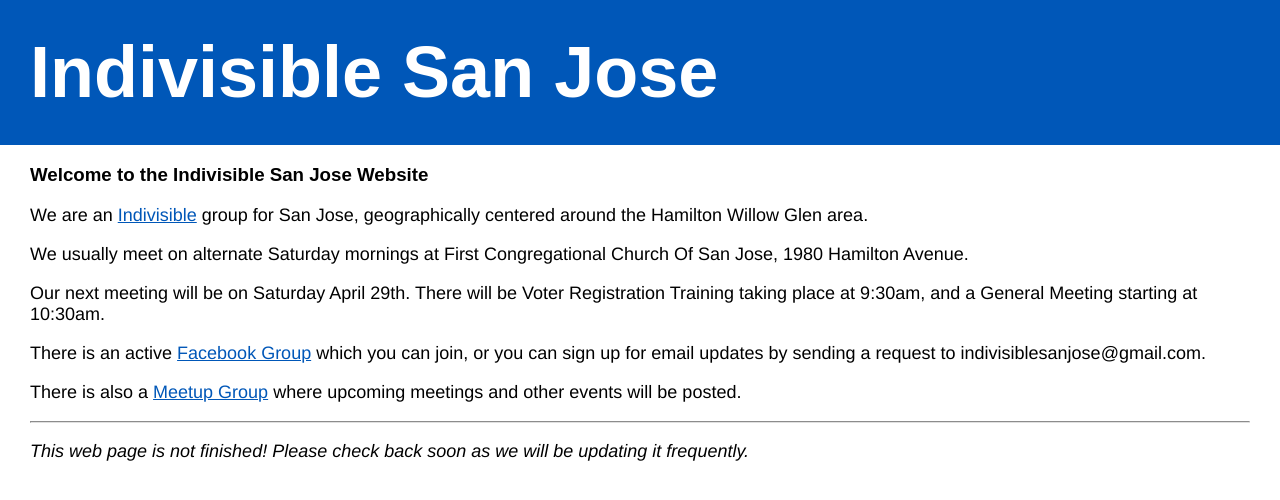
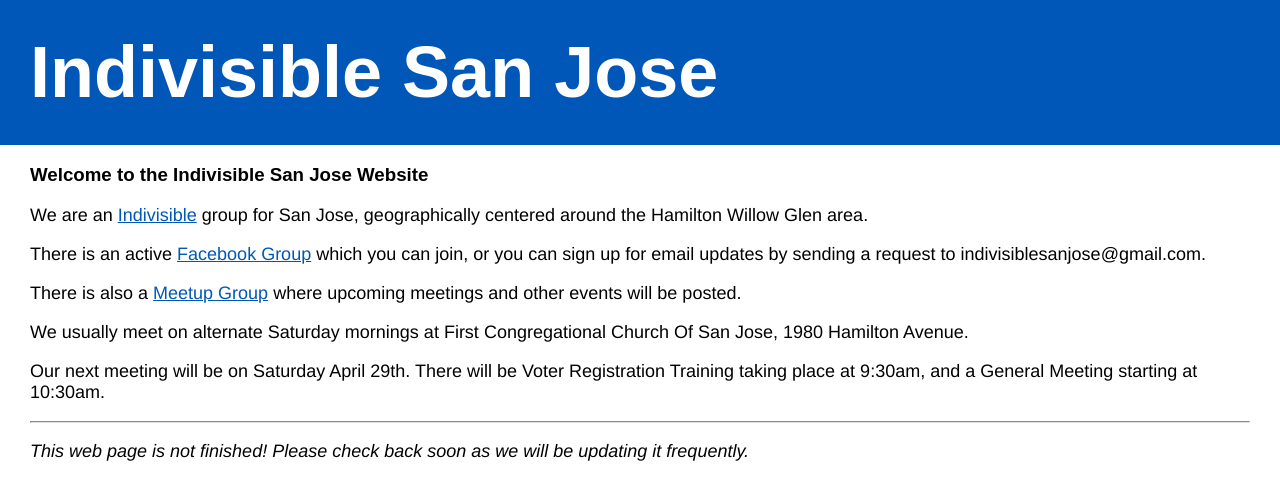
Before and after one commit to IndivisibleSanJose/indivisiblesanjose.github.io, a Jekyll site: the page built from index.md, in a window 1280 px wide. Shown: the top 500 px of the page. Built offline with Jekyll 4.4.1, drawn with Linux system fonts in a browser that asks for light colours; our own code applies the rules of GitHub Pages for plain Markdown files.

Commit message:
Reorder the text, but not in a fancy jekyll way.

```diff
--- a/_layouts/home.html
+++ b/_layouts/home.html
@@ -2,7 +2,8 @@
 <html lang="{{ page.lang | default: site.lang | default: "en" }}">
   <head>
     <title>{% if page.title %}{{ page.title | escape }}{% else %}{{ site.title | escape }}{% endif %}</title>
-    <link rel="stylesheet" href="{{ "/assets/main.css" | relative_url }}">
+    <!-- link rel="stylesheet" type="text/css" href="https://fonts.googleapis.com/css?family=Oleo+Script" -->
+    <link rel="stylesheet" type="text/css" href="{{ "/assets/main.css" | relative_url }}">
   </head>
   <body>
   <h1 class="header">{{ page.header }}</h1>
--- a/assets/main.scss
+++ b/assets/main.scss
@@ -492,6 +492,7 @@ body {
 
 .header {
   background-color: $primary;
+  // font-family: 'Oleo Script', $base-font-family;
   color: $light;
   padding: 30px;
   margin: 0px;
--- a/index.md
+++ b/index.md
@@ -8,18 +8,18 @@ header: Indivisible San Jose
 We are an [Indivisible](https://www.indivisibleguide.com/) group for San Jose,
 geographically centered around the Hamilton Willow Glen area.
 
+There is an active [Facebook Group](http://www.facebook.com/groups/indivisiblesanjose) which
+you can join, or you can sign up for email updates by sending a request to indivisiblesanjose@gmail.com.
+
+There is also a [Meetup Group](https://www.meetup.com/IndivisibleSanJose/) where upcoming meetings and
+other events will be posted.
+
 We usually meet on alternate Saturday mornings at First Congregational
 Church Of San Jose, 1980 Hamilton Avenue.
 
 Our next meeting will be on Saturday April 29th.  There will be Voter Registration Training
 taking place at 9:30am, and a General Meeting starting at 10:30am.
 
-There is an active [Facebook Group](http://www.facebook.com/groups/indivisiblesanjose) which
-you can join, or you can sign up for email updates by sending a request to indivisiblesanjose@gmail.com.
-
-There is also a [Meetup Group](https://www.meetup.com/IndivisibleSanJose/) where upcoming meetings and
-other events will be posted.
-
 ---
 
 *This web page is not finished!  Please check back soon as we will be updating it frequently.*
```
